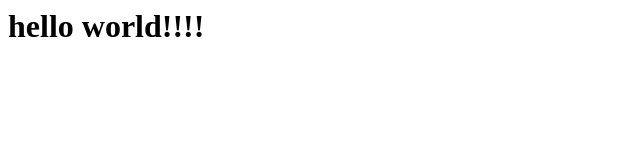
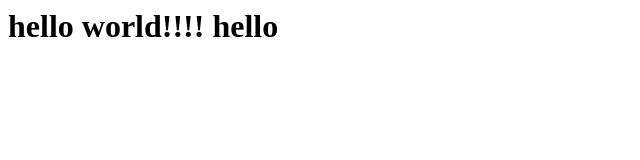
Before and after one commit to dagadi-p/mytestingproject, a plain HTML site: page index.html in a window 1280 px wide. Shown: the whole page, without its empty margins (0-640 px from the left). Drawn offline with Linux system fonts and the light colour scheme.

Commit message:
Update index.html

```diff
--- a/index.html
+++ b/index.html
@@ -3,6 +3,6 @@
 Jenkins Deployment
 </title>
 <body>
-<h1>hello world!!!!</h1>
+<h1>hello world!!!! hello </h1>
 </body>
 </html>
```
